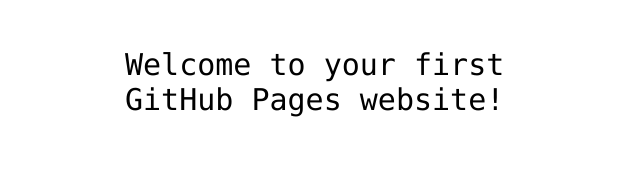
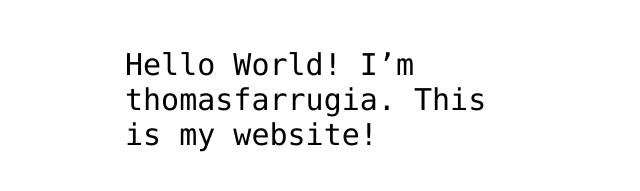
Before and after one commit to thomasfarrugia/hello-world, a plain HTML site: page index.html in a window 1280 px wide. Shown: the part 341-532 px from the top of the page, without its empty margins (315-955 px from the left). Drawn offline with Linux system fonts and the light colour scheme.

Commit message:
Update index.html
Added my introduction

```diff
--- a/index.html
+++ b/index.html
@@ -12,7 +12,7 @@
 <img src="https://octodex.github.com/images/daftpunktocat-thomas.gif" id="octocat" alt="octocat-gif" />
 
 <!-- Change this code here by copy and pasting your template on line 15 -->
-<p>Welcome to your first GitHub Pages website!</p>
+<p>Hello World! I’m thomasfarrugia. This is my website!</p>
 
 </body>
 </html>
```
